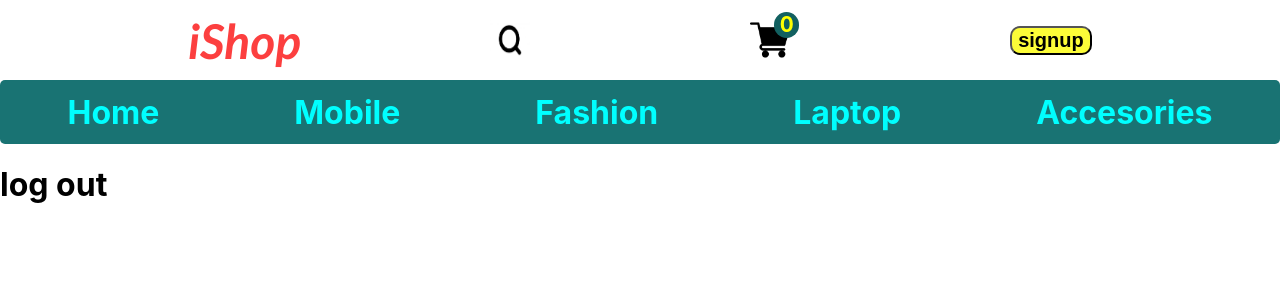
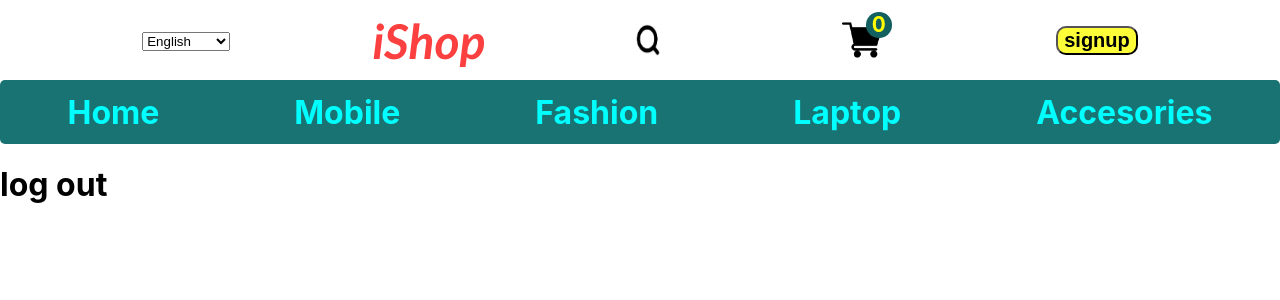
Before and after one commit to rohit-yadav-4099/ecomfront, a React (Create React App) app: page /logout in a window 1280 px wide. Shown: the top 300 px of the page. Built offline with nearby package versions, Linux system fonts and the light colour scheme.

Commit message:
Update Rout.js

```diff
--- a/src/Route/Rout.js
+++ b/src/Route/Rout.js
@@ -1,9 +1,6 @@
 import { NavLink, Route, Routes, useNavigate } from "react-router-dom";
 import HomeCompo from "../Component/Home";
-// import GroceriesCompo from "../Component/Mobile";
 import FashionCompo from "../Component/Fashion";
-// import PremiumCompo from "../Component/Laptop";
-// import SportToyCompo from "../Component/Accesories";
 import "../Css/Rou.css";
 import MenCompo from "../Component/Men";
 import WomenCompo from "../Component/Women";
@@ -22,13 +19,13 @@ import Laptop from "../Component/Laptop";
 import Mobile from "../Component/Mobile";
 
 
+
+
 function RouteCompo() {
-    // const auth=localStorage.getItem("name")
+    // const searchNavigate = useNavigate();
+    // const [searchTerm, setsearchTerm] = useState("")
     const [count, setCount] = useState(false);
-
-    // const auth=localStorage.getItem("token")
     const Navi = useNavigate();
-
     const auth = localStorage.getItem("token");
     const countItem = useSelector((state) => state.Cart.cart);
     <span>{countItem.length}</span>;
@@ -56,24 +53,42 @@ function RouteCompo() {
         Navi("/register");
     };
 
+    // const handleSubmit = (e) => {
+    //     e.preventDefault();
+    //     searchNavigate(`/search/${searchTerm}`)
+    // }
+
     return (
         <>
             {/* <BrowserRouter> */}
 
             <div className="header_main">
-                {/* <img
-                    src="https://png.pngtree.com/png-vector/20190917/ourmid/pngtree-store-icon-in-line-style-png-image_1736161.jpg"
-                    height="60"
-                    alt="Not Found"
-                    className="imageicon"
-                /> */}
+                <div className="language">
+                    <select>
+                        <option>English</option>
+                        <option>English UK</option>
+                        <option>English US</option>
+                        <option>Hindi</option>
+                    </select>
+                </div>
+
                 <span className="shop_heading">iShop</span>
+                {/* <div
+                 className="search-bar">
+                    <input
+                    onSubmit={handleSubmit}
+                    value={searchTerm}
+                    onChange={(e)=>setsearchTerm(e.target.value)}
+                    type="text"
+                    placeholder="Search Product"
+                    />
+                </div> */}
 
                 <div>
-                    {/* <SearchBar /> */}
+
                     <NavLink to="/search" className="serch_icon">
                         <div className="cart-icon">
-                        <img src="./imagepng/search.jpg" alt="cart" ></img>
+                            <img src="./imagepng/search.jpg" alt="cart" ></img>
                         </div>
                     </NavLink>
                 </div>
@@ -109,8 +124,9 @@ function RouteCompo() {
             </div>
 
             <div className="routeparent">
+
                 <li>
-                    <NavLink to="/">Home</NavLink>
+                    <NavLink to="/" className="navlink">Home</NavLink>
                 </li>
 
                 <li>
@@ -122,10 +138,10 @@ function RouteCompo() {
                     {isMobiledata && (
                         <ul className="sub_groceries">
                             <li>
-                                <NavLink to="/mobile/tea">Samsung</NavLink>
+                                <NavLink to="/mobile/samsung">Samsung</NavLink>
                             </li>
                             <li>
-                                <NavLink to="/mobile/coffee">iPhone</NavLink>
+                                <NavLink to="/mobile/iphone">iPhone</NavLink>
                             </li>
                         </ul>
                     )}
@@ -156,7 +172,7 @@ function RouteCompo() {
                     {isLaptopData && (
                         <ul className="sub_premium">
                             <li>
-                                <NavLink to="/laptop/pears">pears</NavLink>
+                                <NavLink to="/laptop/acer">Acer</NavLink>
                             </li>
                             <li>
                                 <NavLink to="/laptop/apple">Apple</NavLink>
@@ -173,24 +189,18 @@ function RouteCompo() {
                     {isAccesoriesData && (
                         <ul className="sub_sport">
                             <li>
-                                <NavLink to="/sport/toy">Toy Figure</NavLink>
+                                <NavLink to="/accesories/airdops">Airdops</NavLink>
                             </li>
                             <li>
-                                <NavLink to="/sport/babytoy">Baby Toys</NavLink>
+                                <NavLink to="/accesories/tv">TV</NavLink>
                             </li>
                         </ul>
                     )}
                 </li>
+
             </div>
 
-            {/* *********************************************loginand register******************************* */}
 
-            {/* <NavLink to="/" ><button className="btnone">Regiter</button></NavLink>
-        <NavLink to="/login"><button className="btnone">Login</button></NavLink> */}
-            {/*
-
-
-{/* *****************************************************************? */}
             <div className={count ? "hambergerlinksShows" : "hambergerlinksHide"}>
                 <ul className="navbar-listResponsive">
                     <li className="listres">
@@ -267,9 +277,10 @@ function RouteCompo() {
                         </NavLink>
                     </li>
                 </ul>
+
             </div>
 
-            {/* **************************************************************** */}
+
 
             <Routes>
                 <Route path="/" element={<HomeCompo />}></Route>
@@ -277,8 +288,6 @@ function RouteCompo() {
                     <Route path="/mobile" element={<Mobile />}>
                         {/* {" "} */}
                     </Route>
-                    {/* <Route path="groceries/tea" element={<TeaCompo />}></Route> */}
-                    {/* <Route path="groceries/coffee" element={<CoffeCompo />}></Route> */}
                     <Route path="/fashion" element={<FashionCompo />}>
                         {/* {" "} */}
                     </Route>
@@ -287,18 +296,13 @@ function RouteCompo() {
                     <Route path="/laptop" element={<Laptop />}>
                         {/* {" "} */}
                     </Route>
-                    {/* <Route path="premium/pears" element={<PearCompo />}></Route> */}
                     <Route path="laptop/apple" element={<AppleCompo />}></Route>
                     <Route path="/accesories" element={<Accesories />}>
                         {/* {" "} */}
                     </Route>
-                    {/* <Route path="sport/toy" element={<ToyCompo />}></Route> */}
-                    {/* <Route path="sport/babytoy" element={<BabyToyCompo />}></Route> */}
                     <Route path="/addcard/:id" element={<Cart />}></Route>
                     <Route path="/details/:id" element={<DetailsCompo />}></Route>
                     <Route path="/search" element={<SearchBar />}></Route>
-                    {/* <Route path="/success" element={<Success />}></Route>
-          <Route path="/cancel" element={<Cancel />}></Route> */}
                 </Route>
 
                 <Route path="/login" element={<LoginButton />}></Route>
@@ -306,8 +310,10 @@ function RouteCompo() {
                 <Route path="/logout" element={<LogOut />}></Route>
             </Routes>
 
+
             {/* </BrowserRouter> */}
-            {/* <Footer/> */}
+
+
         </>
     );
 }
```
